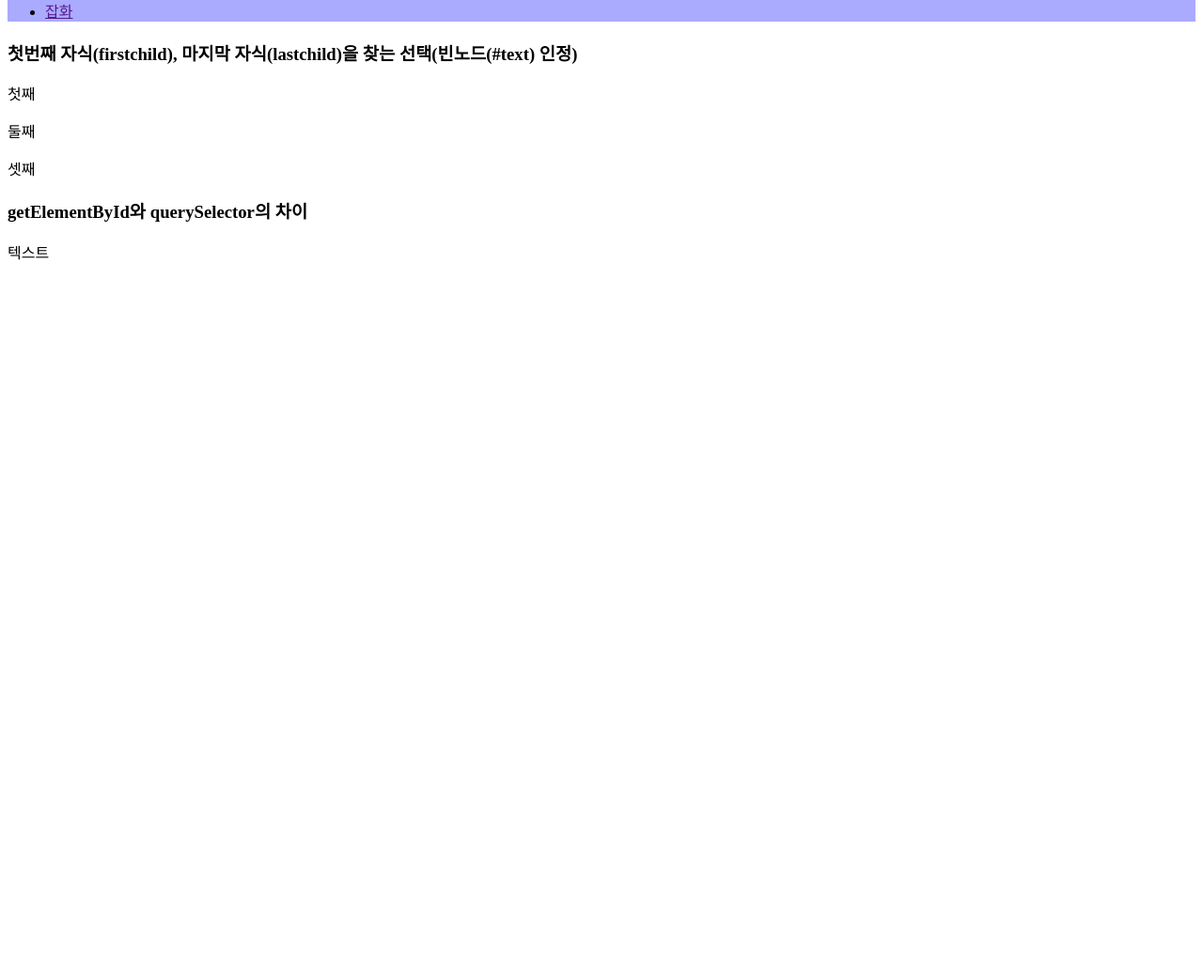
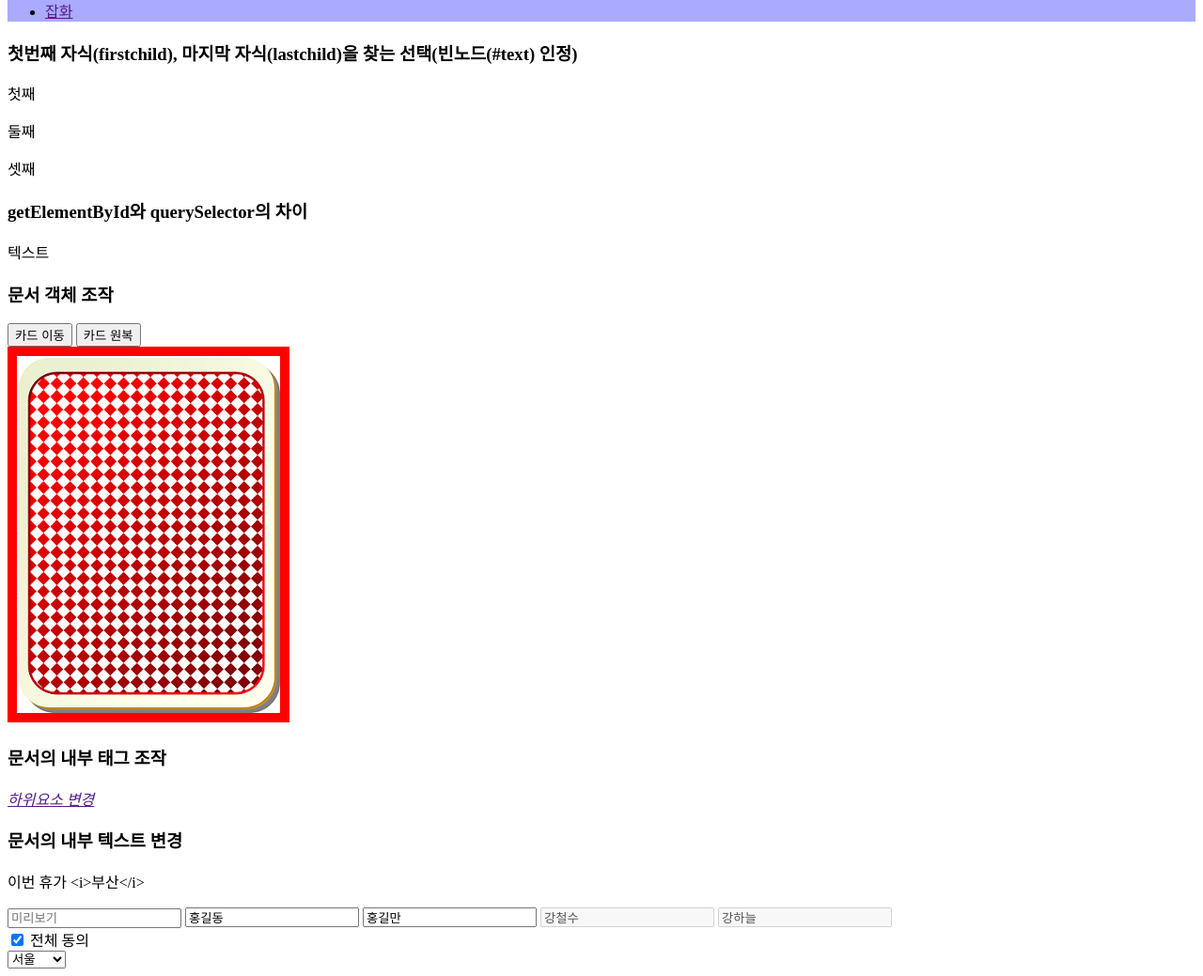
Before and after one commit to HWONH/javaScript-DOM, a plain HTML site: page index.html in a window 1280 px wide. Shown: the part 1790-2829 px from the top of the page at 94% size. Before the commit the page ends 2086 px from the top, so only its background shows below. Drawn offline with Linux system fonts and the light colour scheme.

Commit message:
문서 객체 조작

```diff
--- a/css/style.css
+++ b/css/style.css
@@ -1,2 +1,8 @@
 @charset "utf-8";
 #js_dom{background: #0000ff;}
+
+#dom_attr{transition: margin-left 2s;}
+
+#dom_attr.active{border: 4px solid #0000ff;margin-left: 400px;}
+
+#dom_attr[ajw="현혜원"]{padding: 10px;background: #ff0000;}
--- a/index.html
+++ b/index.html
@@ -91,6 +91,49 @@
 
     <h3>getElementById와 querySelector의 차이</h3>
     <p id="txt">텍스트</p>
+    <!-- ---------------------------------------------------- -->
+    <h3>문서 객체 조작</h3>
+    <div>
+        <button onclick="card_move();">카드 이동</button>
+        <button onclick="card_origin();">카드 원복</button>
+    </div>
+    <img id="dom_attr" src="img/ace.png" alt="카드 앞면">
+
+    <h3>문서의 내부 태그 조작</h3>
+    <div class="innerHTML">
+        <a id="more" href=""><span>더보기</span></a>
+    </div>
+
+    <h3>문서의 내부 텍스트 변경</h3>
+    <div class="innerText">
+        <p class="trip_fav">내가 가고 싶은 여행지<span>제주도</span></p>
+    </div>
+
+    <input type="text" placeholder="미리보기">
+    <input type="text" value="홍길동">
+    <input type="text" value="홍길만" readonly> <!-- 읽기전용 -->
+    <input type="text" value="강철수" disabled>
+
+    <input id="member_name" type="text">
+
+    <div class="agree">
+        <input type="checkbox" value="txt_agree">&nbsp;전체 동의
+    </div>
+
+    <div class="local_address">
+        <select name="" id="">
+            <optgroup label="시명">
+                <option value="busan">부산</option>
+                <option value="ky">경기</option>
+                <option value="se" selected>서울</option>
+            </optgroup>
+            <optgroup label="도명">
+                <option value="jn">경남</option>
+                <option value="gw">강릉</option>
+                <option value="cb">충북</option>
+            </optgroup>
+        </select>
+    </div>
 
     <script src="js/script.js"></script>
 </body>
--- a/js/script.js
+++ b/js/script.js
@@ -92,3 +92,68 @@ console.log($txt_01);
 var $txt_02=document.querySelector("#txt");
 console.log($txt_02);
 // 문서의 전체로부터 특정 아이디를 찾아서 가져온다
+/* ---------------------------------------------------- */
+var $attr=document.querySelector("#dom_attr");
+var $attrSrc=$attr.src;
+// $attr.src : <img id="dom_attr" src="img/ace.png" alt="카드 앞면">의 태그 중에서 src 속성의 속성값을 가져오겠다는 항목
+console.log($attrSrc); // 소스의 절대경로
+
+var $getAttrSrc=$attr.getAttribute("src");
+console.log($getAttrSrc); // 소스의 상대경로; 내부의 속성값
+var $getAttrAlt=$attr.getAttribute("alt");
+console.log($getAttrAlt); // 소스의 대체 텍스트; 내부의 속성값
+
+
+// 속성의 변경
+$attr.setAttribute("src", "img/card.png");
+// setAttribute("변경할 속성명", "변경되어진 속성값")
+$attr.setAttribute("alt", "카드 뒷면");
+
+// 속성의 생성 : 원본 HTML 파일 상에는 존재하지 않지만 추가로 속성과 속성값을 생성
+function card_move(){
+    $attr.setAttribute("class", "active");
+}
+
+$attr.setAttribute("ajw", "현혜원");
+
+// 속성의 삭제 : 기존에 존재하던 속성의 속성 값을 삭제
+$attr.setAttribute("alt", "");
+function card_origin(){
+    $attr.setAttribute("class", "");
+}
+/* ---------------------------------------------------- */
+/*
+var $innerHTML=document.getElementById("more").innerHTML;
+console.log($innerHTML); // .more의 하위 태그
+document.getElementById("more").innerHTML="<span>감추기</span>";
+ */
+var $html_a=document.getElementById("more");
+console.log($html_a);
+var $innerHTML=$html_a.innerHTML; // 선택자를 기준으로 하위요소를 저장
+console.log($innerHTML);
+$html_a.innerHTML="<i>하위요소 변경</i>"; // 선택자를 기준으로 하위요소 변경
+/*
+변수값을 재선언한 것 뿐 위와 같이 적어야 하위요소가 변경된다
+$innerHTML="<i>하위요소 변경</i>"
+console.log($innerHTML);
+*/
+/* ---------------------------------------------------- */
+var $text=document.getElementsByClassName("trip_fav")[0];
+console.log($text);
+var $innerText=$text.innerText;
+// 선택자를 기준으로 하위에 존재하는 모든 텍스트를 저장
+console.log($innerText);
+
+$text.innerText="이번 휴가 <i>부산</i>";
+// 현재 선택자가 담고 있는 내부의 텍스트를 새로운 텍스트로 교체(대입)
+/* ---------------------------------------------------- */
+var $name=document.querySelector("#member_name");
+$name.setAttribute("value", "강하늘");
+$name.setAttribute("readonly", "readonly"); // 두번째 인용구 안에 생략 가능하나 문법상 좋지 않음
+$name.setAttribute("disabled", "disabled");
+
+var $chk_box=document.querySelector(".agree input");
+$chk_box.setAttribute("checked", "checked");
+/* ---------------------------------------------------- */
+var $value=document.querySelector(".local_address select").value;
+console.log($value); // se(selected 속성을 가지고 있는 option 태그의 value 속성값을 불러온다)
```
